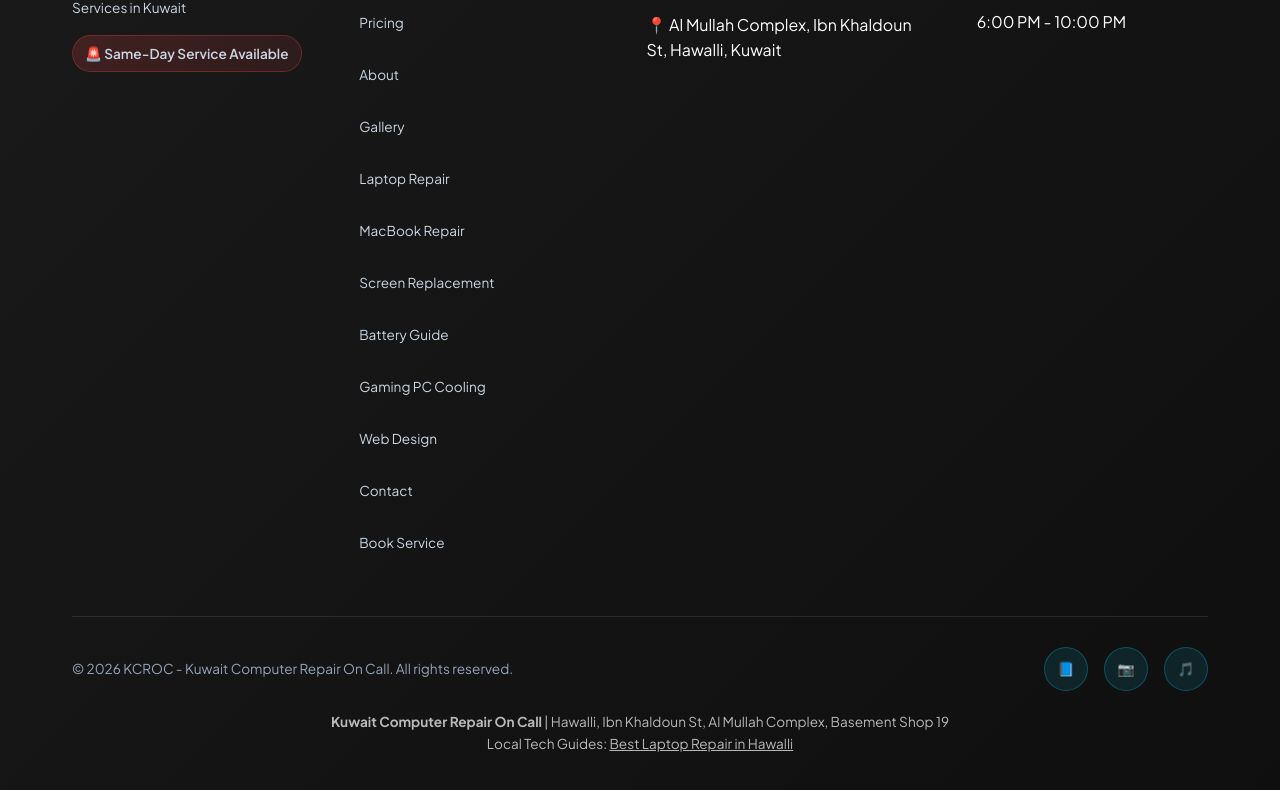
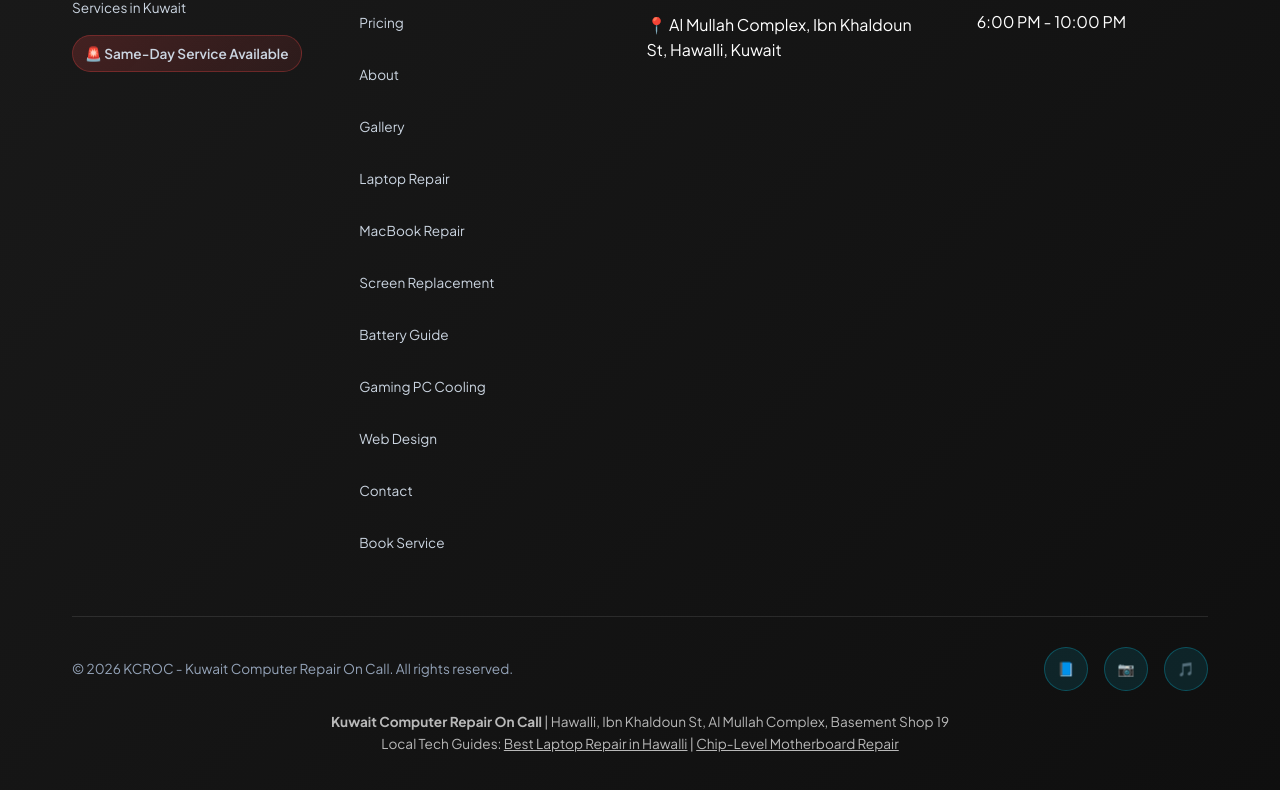
Before and after one commit to quadrillion-q8/kcroc-website-last, a React (Vite) app in the folder app/frontend/: page / in a window 1280 px wide. Shown: the part 10366-11156 px from the top of the page. Built offline with nearby package versions, Linux system fonts and the light colour scheme; what @metagptx/web-sdk would draw is missing.

Commit message:
Add link for Chip-Level Motherboard Repair

```diff
--- a/app/frontend/src/App.tsx
+++ b/app/frontend/src/App.tsx
@@ -136,6 +136,13 @@
   >
     Best Laptop Repair in Hawalli
   </a>
+  <span> | </span>
+  <a
+    href="/chip-level-motherboard-repair-hawalli"
+    style={{ color: 'inherit', textDecoration: 'underline' }}
+  >
+    Chip-Level Motherboard Repair
+  </a>
 </div>
 
     </footer>
```
